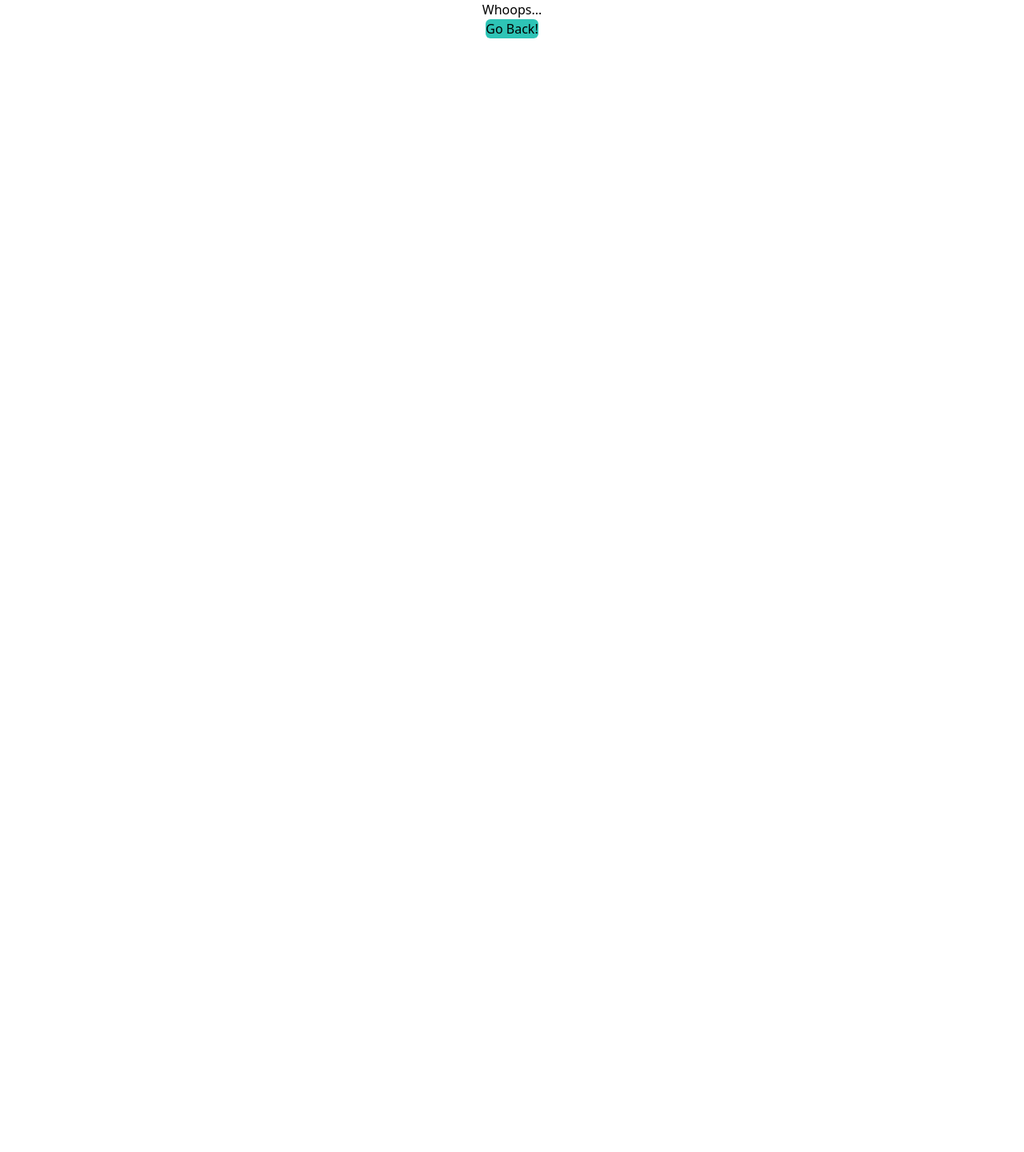
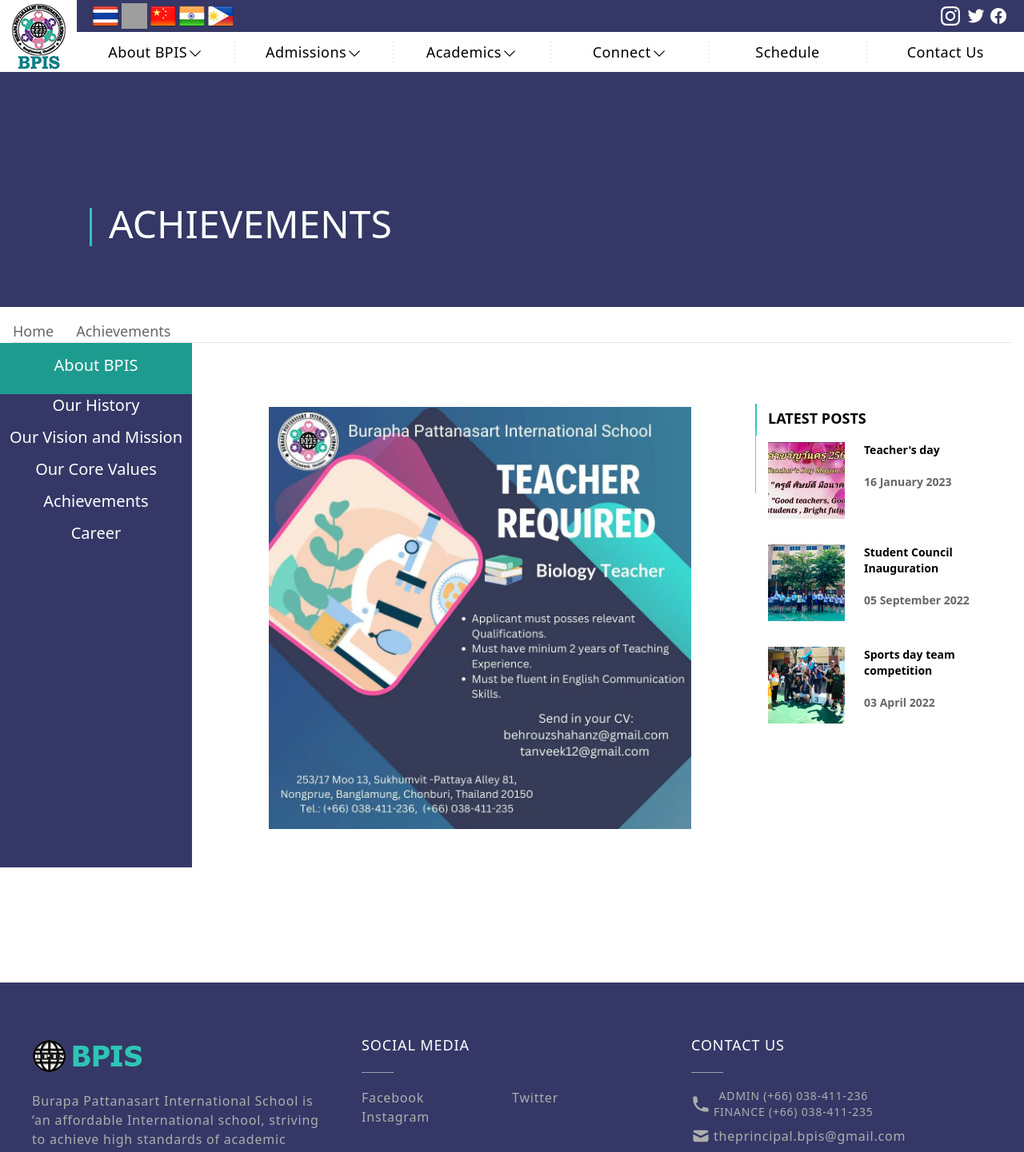
Before and after one commit to StRane/bpis-app, a Next.js app: page /about-BPIS/career in a window 1280 px wide. Before the commit this address had no page. Shown: the top 1441 px of the page at 80% size. Before the commit the page ends 800 px from the top, so only its background shows below. Built offline with nearby package versions, Linux system fonts and the light colour scheme; grey boxes are pictures that could not be loaded.

Commit message:
School and career update

```diff
--- a/components/UI/panel/news.tsx
+++ b/components/UI/panel/news.tsx
@@ -49,20 +49,18 @@
           Upcoming Events at <span className="text-bpisgcontrast">BPIS</span>
         </h3>
         <ul className="marker:text-bpisg list-decimal pl-5">
+          <li className="text-lg mb-4  leading-7 text-left">Mid Term Break</li>
+          <div className="text-md font-normal space-y-1 marker:text-bpisg leading-7 text-left mb-10 text-bpisgry">
+            <p>The school will be closed from Mon,13th to Fri,17th Feb February.</p>
+          </div>
           <li className="text-lg mb-4  leading-7 text-left">
             Teacher's Day 16th January 2023
           </li>
-          <div className="text-md font-normal space-y-1 marker:text-bpisg leading-7 text-left mb-10 text-bpisgry">
-            <p>The school will be closed on the 16th January in celebration of Teacher's Day.</p>
-
-          </div>
-          <li className="text-lg mb-4  leading-7 text-left">
-            Report Cards and PTA
-          </li>
           <div className="text-md font-normal space-y-1 leading-7 text-left mb-10 text-bpisgry">
-            <p>On 18th January 2023, from 13:00pm - 16:00pm,</p>
-            <p>the school is inviting all the parents to visit the school in order to collect</p>
-            <p>Term 1 report cards and participate in PTA.</p>
+            <p>
+              The school will be closed on the 16th January in celebration of
+              Teacher's Day.
+            </p>
           </div>
         </ul>
         <Link href="/schedule" className="w-full h-full">
@@ -107,11 +105,7 @@
                 />
               </svg>
             </button>
-            <img
-              className="w-full"
-              src={Image1.src}
-              alt="Youtube video"
-            />
+            <img className="w-full" src={Image1.src} alt="Youtube video" />
           </div>
         )}
       </div>
--- /dev/null
+++ b/pages/about-BPIS/career.tsx
@@ -0,0 +1,44 @@
+import type { NextPage } from "next";
+import Head from "next/head";
+import Footer from "../../components/UI/footer/Footer";
+import NavBar from "../../components/UI/navbar/navbar";
+import Image from "next/image";
+
+
+import NavigationHelper from "../../components/UI/pagelayouts/NavigationHelper"
+
+import Image1 from "../../images/career/biologyteacher.webp";
+
+import SideInfos from "../../components/UI/pagelayouts/SideInfos";
+import Pagetitle from "../../components/UI/pagelayouts/Pagetitle";
+
+import LeftSideBar from "../../components/UI/pagelayouts/LeftSideBar";
+
+const Achievements: NextPage = () => {
+  return (
+    <>
+      <Head>
+        <title>Achievements</title>
+        <link rel="icon" href="/bpis_logo.ico" />
+        <html lang="en" />
+      </Head>
+      <main>
+      <NavBar />
+        <Pagetitle name="achievements" />
+        <div className="m-4 col-start-1 col-span-12 text-left text-lg text-bpisgry font-light grid grid-cols-[3fr_4fr_4fr_4fr] gap-4">
+          <NavigationHelper name="Achievements" />
+          <LeftSideBar />
+          <div className="p-2 sm:p-16 col-span-4 lg:col-span-2 space-y-4" >
+            <Image src={Image1} alt="Biology Teacher Wanted" />
+          </div>
+          <SideInfos />
+        </div>
+      </main>
+      <footer>
+        <Footer />
+      </footer>
+    </>
+  );
+};
+
+export default Achievements;
--- a/store/MediaProvider.tsx
+++ b/store/MediaProvider.tsx
@@ -163,6 +163,7 @@
           { title: "Our Vision and Mission", adress: "/about-BPIS/vision" },
           { title: "Our Core Values", adress: "/about-BPIS/core" },
           { title: "Achievements", adress: "/about-BPIS/achievements" },
+          { title: "Career", adress: "/about-BPIS/career" },
         ],
       },
       {
```
Also changed, not shown: images/career/biologyteacher.webp (added).
